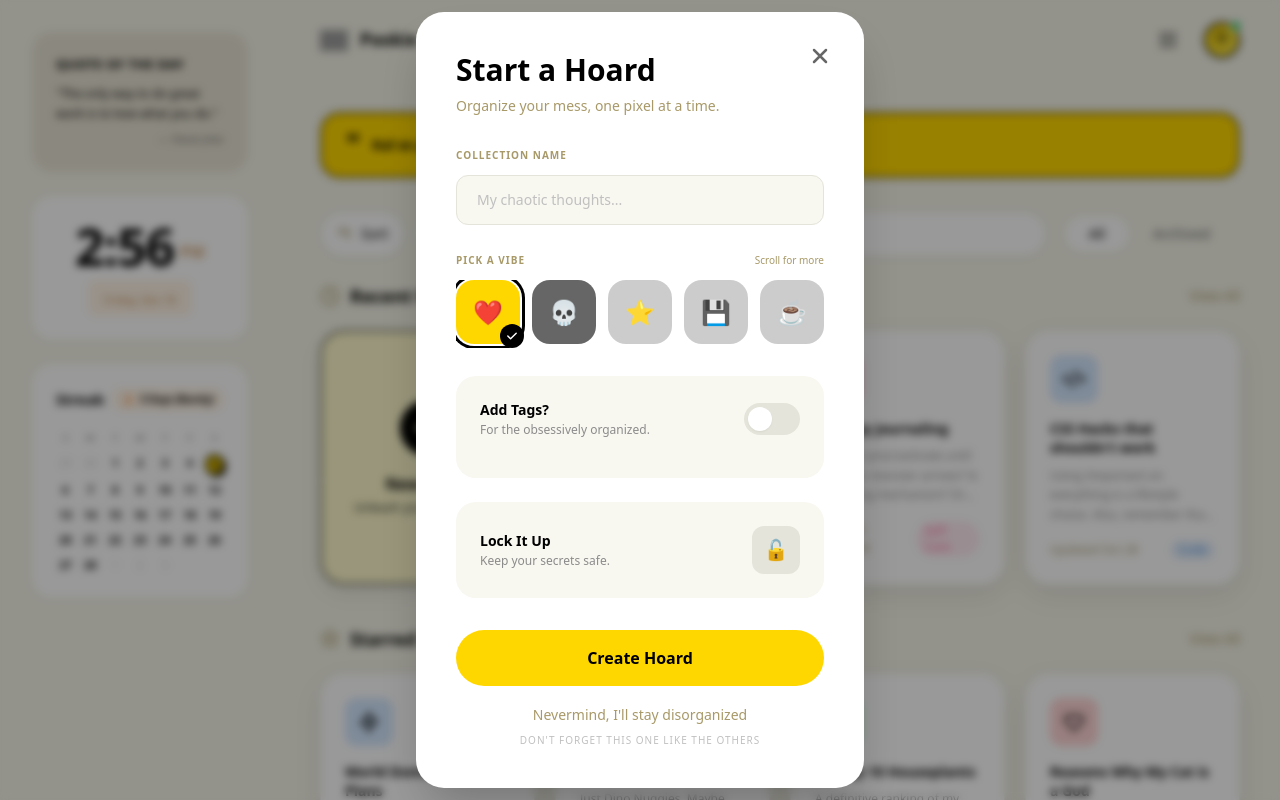
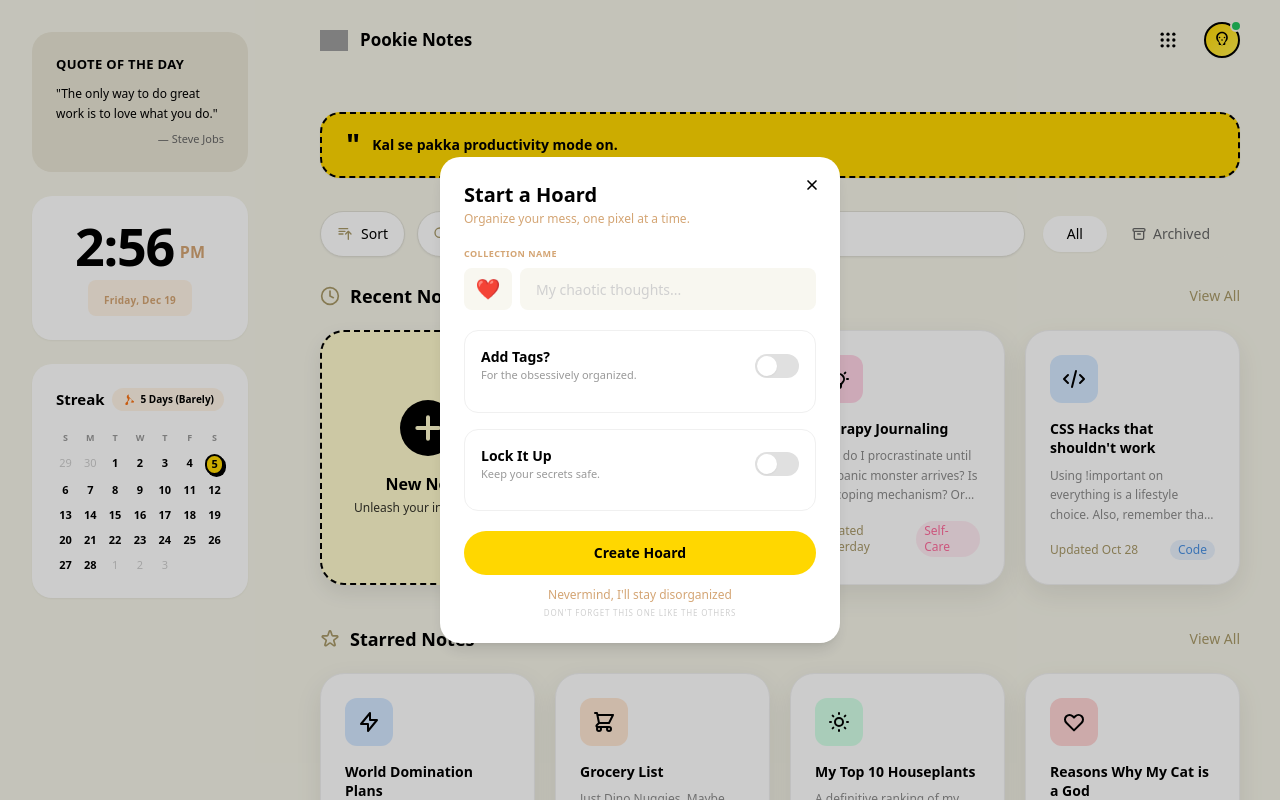
Before and after one commit to mayankbhatgare10/pookie_notes, a Next.js app: page /dashboard in a window 1280 px wide. Both pictures are taken after a click on the button 1168 px from the left and 40 px from the top of the page. Shown: the top 800 px of the page. Built offline with nearby package versions, Linux system fonts and the light colour scheme; grey boxes are pictures that could not be loaded.

Commit message:
polished Collection Pop up and Dashboard UI

```diff
--- a/components/Dashboard.tsx
+++ b/components/Dashboard.tsx
@@ -462,19 +462,22 @@ export default function Dashboard() {
                                 <button
                                     onClick={() => setActiveTab('all')}
                                     className={`px-6 py-2 rounded-full font-medium text-sm transition-all ${activeTab === 'all'
-                                            ? 'bg-white text-black shadow-sm'
-                                            : 'text-[#666] hover:text-black'
+                                        ? 'bg-white text-black shadow-sm'
+                                        : 'text-[#666] hover:text-black'
                                         }`}
                                 >
                                     All
                                 </button>
                                 <button
                                     onClick={() => setActiveTab('archived')}
-                                    className={`px-6 py-2 rounded-full font-medium text-sm transition-all ${activeTab === 'archived'
+                                    className={`px-6 py-2 rounded-full font-medium text-sm transition-all flex items-center gap-1.5 ${activeTab === 'archived'
                                             ? 'bg-white text-black shadow-sm'
                                             : 'text-[#666] hover:text-black'
                                         }`}
                                 >
+                                    <svg className="w-4 h-4" fill="none" stroke="currentColor" viewBox="0 0 24 24">
+                                        <path strokeLinecap="round" strokeLinejoin="round" strokeWidth="2" d="M5 8h14M5 8a2 2 0 110-4h14a2 2 0 110 4M5 8v10a2 2 0 002 2h10a2 2 0 002-2V8m-9 4h4" />
+                                    </svg>
                                     Archived
                                 </button>
                             </div>
@@ -743,10 +746,8 @@ export default function Dashboard() {
                         /* Archived Section */
                         <div className="text-center py-20">
                             <div className="inline-block bg-white rounded-[20px] px-8 py-12 shadow-sm">
-                                <div className="w-16 h-16 mx-auto mb-4 rounded-full bg-[#f5f4e8] flex items-center justify-center">
-                                    <svg className="w-8 h-8 text-[#a89968]" fill="none" stroke="currentColor" viewBox="0 0 24 24">
-                                        <path strokeLinecap="round" strokeLinejoin="round" strokeWidth="2" d="M5 8h14M5 8a2 2 0 110-4h14a2 2 0 110 4M5 8v10a2 2 0 002 2h10a2 2 0 002-2V8m-9 4h4" />
-                                    </svg>
+                                <div className="w-16 h-16 mx-auto mb-4 rounded-full bg-[#f5f4e8] flex items-center justify-center text-4xl">
+                                    📦
                                 </div>
                                 <h3 className="text-lg font-bold text-black mb-2">No Archived Notes</h3>
                                 <p className="text-sm text-[#a89968]">Your archived notes will appear here.</p>
--- a/components/NewCollectionModal.tsx
+++ b/components/NewCollectionModal.tsx
@@ -1,6 +1,9 @@
 'use client';
 
-import { useState } from 'react';
+import { useState, useRef, useEffect } from 'react';
+import dynamic from 'next/dynamic';
+
+const EmojiPicker = dynamic(() => import('emoji-picker-react'), { ssr: false });
 
 interface NewCollectionModalProps {
     isOpen: boolean;
@@ -9,18 +12,17 @@ interface NewCollectionModalProps {
 
 export default function NewCollectionModal({ isOpen, onClose }: NewCollectionModalProps) {
     const [collectionName, setCollectionName] = useState('');
-    const [selectedVibe, setSelectedVibe] = useState('heart');
+    const [selectedEmoji, setSelectedEmoji] = useState('❤️');
+    const [showEmojiPicker, setShowEmojiPicker] = useState(false);
     const [tagsEnabled, setTagsEnabled] = useState(false);
+    const [lockEnabled, setLockEnabled] = useState(false);
+    const [password, setPassword] = useState('');
+    const [confirmPassword, setConfirmPassword] = useState('');
+    const [showPassword, setShowPassword] = useState(false);
+    const [showConfirmPassword, setShowConfirmPassword] = useState(false);
     const [tags, setTags] = useState<string[]>(['aesthetic', 'ideas']);
     const [newTag, setNewTag] = useState('');
-
-    const vibes = [
-        { id: 'heart', icon: '❤️', bg: '#ffd700' },
-        { id: 'skull', icon: '💀', bg: '#666' },
-        { id: 'star', icon: '⭐', bg: '#ccc' },
-        { id: 'save', icon: '💾', bg: '#ccc' },
-        { id: 'coffee', icon: '☕', bg: '#ccc' },
-    ];
+    const emojiPickerRef = useRef<HTMLDivElement>(null);
 
     const handleAddTag = () => {
         if (newTag.trim() && !tags.includes(newTag.trim())) {
@@ -33,126 +35,135 @@ export default function NewCollectionModal({ isOpen, onClose }: NewCollectionMod
         setTags(tags.filter((tag) => tag !== tagToRemove));
     };
 
+    const handleEmojiClick = (emojiData: any) => {
+        setSelectedEmoji(emojiData.emoji);
+        setShowEmojiPicker(false);
+    };
+
+    // Close emoji picker when clicking outside
+    useEffect(() => {
+        const handleClickOutside = (event: MouseEvent) => {
+            if (emojiPickerRef.current && !emojiPickerRef.current.contains(event.target as Node)) {
+                setShowEmojiPicker(false);
+            }
+        };
+
+        document.addEventListener('mousedown', handleClickOutside);
+        return () => document.removeEventListener('mousedown', handleClickOutside);
+    }, []);
+
     if (!isOpen) return null;
 
     return (
-        <div className="fixed inset-0 bg-black/40 flex items-center justify-center z-50 p-4 backdrop-blur-sm">
-            <div className="bg-white rounded-[28px] p-10 max-w-md w-full relative shadow-2xl">
+        <div className="fixed inset-0 bg-black/20 flex items-center justify-center z-50 p-4">
+            <div className="bg-white rounded-[20px] p-6 max-w-[400px] w-full relative shadow-lg">
                 {/* Close Button */}
                 <button
                     onClick={onClose}
-                    className="absolute top-8 right-8 text-black/60 hover:text-black transition-colors"
+                    className="absolute top-5 right-5 text-black hover:text-gray-600 transition-colors"
                 >
-                    <svg className="w-6 h-6" fill="none" stroke="currentColor" viewBox="0 0 24 24" strokeWidth={2.5}>
+                    <svg className="w-4 h-4" fill="none" stroke="currentColor" viewBox="0 0 24 24" strokeWidth={2.5}>
                         <path strokeLinecap="round" strokeLinejoin="round" d="M6 18L18 6M6 6l12 12" />
                     </svg>
                 </button>
 
                 {/* Title */}
-                <div className="mb-8">
-                    <h2 className="text-3xl font-bold text-black mb-2">Start a Hoard</h2>
-                    <p className="text-sm text-[#a89968]">Organize your mess, one pixel at a time.</p>
+                <div className="mb-5">
+                    <h2 className="text-xl font-bold text-black mb-0.5">Start a Hoard</h2>
+                    <p className="text-xs text-[#d4a574]">Organize your mess, one pixel at a time.</p>
                 </div>
 
-                {/* Collection Name */}
-                <div className="mb-7">
-                    <label className="block text-[10px] font-bold text-[#a89968] uppercase tracking-widest mb-3">
+                {/* Collection Name with Emoji Picker */}
+                <div className="mb-5">
+                    <label className="block text-[9px] font-bold text-[#d4a574] uppercase tracking-wider mb-2">
                         Collection Name
                     </label>
+                    <div className="flex gap-2">
+                        {/* Emoji Picker */}
+                        <div className="relative" ref={emojiPickerRef}>
+                            <button
+                                onClick={() => setShowEmojiPicker(!showEmojiPicker)}
+                                className="w-12 h-[42px] rounded-lg bg-[#f8f7f0] flex items-center justify-center text-xl hover:bg-[#eeeee0] transition-colors flex-shrink-0"
+                            >
+                                {selectedEmoji}
+                            </button>
+
+                            {showEmojiPicker && (
+                                <div className="absolute top-12 left-0 z-50">
+                                    <EmojiPicker
+                                        onEmojiClick={handleEmojiClick}
+                                        width={320}
+                                        height={400}
+                                        searchDisabled={false}
+                                        skinTonesDisabled={true}
+                                        previewConfig={{ showPreview: false }}
+                                    />
+                                </div>
+                            )}
+                        </div>
+
+                        {/* Collection Name Input */}
                         <input
                             type="text"
                             placeholder="My chaotic thoughts..."
                             value={collectionName}
                             onChange={(e) => setCollectionName(e.target.value)}
-                        className="w-full px-5 py-3.5 rounded-xl bg-[#f8f7f0] border border-[#e5e4da] text-black placeholder-[#c0c0c0] text-sm focus:outline-none focus:ring-2 focus:ring-[#ffd700] focus:border-transparent transition-all"
+                            className="flex-1 px-4 py-2.5 rounded-lg bg-[#f8f7f0] border-none text-black placeholder-[#d0d0d0] text-sm focus:outline-none focus:ring-1 focus:ring-[#ffd700] h-[42px]"
                         />
-                </div>
-
-                {/* Pick a Vibe */}
-                <div className="mb-7">
-                    <div className="flex items-center justify-between mb-3">
-                        <label className="block text-[10px] font-bold text-[#a89968] uppercase tracking-widest">
-                            Pick a Vibe
-                        </label>
-                        <button className="text-[10px] text-[#a89968] hover:text-black transition-colors">
-                            Scroll for more
-                        </button>
-                    </div>
-                    <div className="flex gap-3 overflow-x-auto pb-1" style={{ scrollbarWidth: 'none' }}>
-                        {vibes.map((vibe) => (
-                            <button
-                                key={vibe.id}
-                                onClick={() => setSelectedVibe(vibe.id)}
-                                className={`relative flex-shrink-0 w-16 h-16 rounded-[18px] flex items-center justify-center text-2xl transition-all ${selectedVibe === vibe.id ? 'ring-[3px] ring-black ring-offset-2' : 'hover:scale-105'
-                                    }`}
-                                style={{ backgroundColor: vibe.bg }}
-                            >
-                                {vibe.icon}
-                                {selectedVibe === vibe.id && (
-                                    <div className="absolute -bottom-1 -right-1 w-6 h-6 bg-black rounded-full flex items-center justify-center">
-                                        <svg className="w-3.5 h-3.5 text-white" fill="currentColor" viewBox="0 0 20 20">
-                                            <path
-                                                fillRule="evenodd"
-                                                d="M16.707 5.293a1 1 0 010 1.414l-8 8a1 1 0 01-1.414 0l-4-4a1 1 0 011.414-1.414L8 12.586l7.293-7.293a1 1 0 011.414 0z"
-                                                clipRule="evenodd"
-                                            />
-                                        </svg>
-                                    </div>
-                                )}
-                            </button>
-                        ))}
                     </div>
                 </div>
 
                 {/* Add Tags */}
-                <div className="mb-6 bg-[#f8f7f0] rounded-[20px] p-6">
-                    <div className="flex items-center justify-between mb-4">
+                <div className="mb-4 bg-white rounded-[14px] p-4 border border-[#f0f0f0]">
+                    <div className="flex items-center justify-between mb-3">
                         <div>
-                            <h3 className="font-semibold text-black text-sm mb-0.5">Add Tags?</h3>
-                            <p className="text-xs text-[#8b8b8b]">For the obsessively organized.</p>
+                            <h3 className="font-semibold text-black text-sm">Add Tags?</h3>
+                            <p className="text-[11px] text-[#999]">For the obsessively organized.</p>
                         </div>
                         <button
                             onClick={() => setTagsEnabled(!tagsEnabled)}
-                            className={`relative w-14 h-8 rounded-full transition-all duration-300 ${tagsEnabled ? 'bg-[#ffd700]' : 'bg-[#e5e4da]'
+                            className={`relative w-11 h-6 rounded-full transition-all ${tagsEnabled ? 'bg-[#ffd700]' : 'bg-[#e0e0e0]'
                                 }`}
                         >
                             <div
-                                className={`absolute top-1 w-6 h-6 bg-white rounded-full shadow-sm transition-transform duration-300 ${tagsEnabled ? 'translate-x-7' : 'translate-x-1'
+                                className={`absolute top-0.5 w-5 h-5 bg-white rounded-full shadow-sm transition-transform ${tagsEnabled ? 'translate-x-5' : 'translate-x-0.5'
                                     }`}
                             />
                         </button>
                     </div>
 
                     {tagsEnabled && (
-                        <div className="mt-5 pt-5 border-t border-[#e5e4da]">
-                            <div className="flex gap-2 mb-3">
+                        <div className="mt-3 pt-3 border-t border-[#f0f0f0]">
+                            <div className="flex gap-2 mb-2.5 items-center">
                                 <input
                                     type="text"
                                     placeholder="# new-tag"
                                     value={newTag}
                                     onChange={(e) => setNewTag(e.target.value)}
                                     onKeyPress={(e) => e.key === 'Enter' && handleAddTag()}
-                                    className="flex-1 px-4 py-2.5 rounded-lg bg-white border border-[#e5e4da] text-sm placeholder-[#c0c0c0] focus:outline-none focus:ring-2 focus:ring-[#ffd700] transition-all"
+                                    className="flex-1 px-3 py-2 rounded-lg bg-[#f8f7f0] border-none text-sm placeholder-[#d0d0d0] focus:outline-none focus:ring-1 focus:ring-[#ffd700] h-[36px]"
                                 />
                                 <button
                                     onClick={handleAddTag}
-                                    className="w-10 h-10 bg-black rounded-full flex items-center justify-center hover:bg-gray-800 transition-colors"
+                                    className="w-[36px] h-[36px] bg-black rounded-full flex items-center justify-center hover:bg-gray-800 transition-colors flex-shrink-0"
                                 >
-                                    <span className="text-white text-xl font-light">+</span>
+                                    <svg className="w-4 h-4 text-white" fill="none" stroke="currentColor" viewBox="0 0 24 24" strokeWidth={3}>
+                                        <path strokeLinecap="round" strokeLinejoin="round" d="M12 4v16m8-8H4" />
+                                    </svg>
                                 </button>
                             </div>
 
                             {tags.length > 0 && (
-                                <div className="flex flex-wrap gap-2">
+                                <div className="flex flex-wrap gap-1.5">
                                     {tags.map((tag) => (
                                         <span
                                             key={tag}
-                                            className="inline-flex items-center gap-1.5 px-3 py-1.5 bg-[#ffd700] rounded-full text-xs font-medium text-black"
+                                            className="inline-flex items-center gap-1 px-2.5 py-1 bg-[#ffd700] rounded-md text-[11px] font-medium text-black"
                                         >
                                             #{tag}
                                             <button
                                                 onClick={() => handleRemoveTag(tag)}
-                                                className="hover:text-red-600 transition-colors ml-0.5"
+                                                className="hover:text-red-600 transition-colors text-sm font-bold"
                                             >
                                                 ×
                                             </button>
@@ -165,32 +176,94 @@ export default function NewCollectionModal({ isOpen, onClose }: NewCollectionMod
                 </div>
 
                 {/* Lock It Up */}
-                <div className="mb-8 bg-[#f8f7f0] rounded-[20px] p-6">
-                    <div className="flex items-center justify-between">
+                <div className="mb-5 bg-white rounded-[14px] p-4 border border-[#f0f0f0]">
+                    <div className="flex items-center justify-between mb-3">
                         <div>
-                            <h3 className="font-semibold text-black text-sm mb-0.5">Lock It Up</h3>
-                            <p className="text-xs text-[#8b8b8b]">Keep your secrets safe.</p>
+                            <h3 className="font-semibold text-black text-sm">Lock It Up</h3>
+                            <p className="text-[11px] text-[#999]">Keep your secrets safe.</p>
                         </div>
-                        <div className="w-12 h-12 rounded-xl bg-[#e5e4da] flex items-center justify-center text-xl">
-                            🔓
+                        <button
+                            onClick={() => setLockEnabled(!lockEnabled)}
+                            className={`relative w-11 h-6 rounded-full transition-all ${lockEnabled ? 'bg-[#ffd700]' : 'bg-[#e0e0e0]'
+                                }`}
+                        >
+                            <div
+                                className={`absolute top-0.5 w-5 h-5 bg-white rounded-full shadow-sm transition-transform ${lockEnabled ? 'translate-x-5' : 'translate-x-0.5'
+                                    }`}
+                            />
+                        </button>
+                    </div>
+
+                    {lockEnabled && (
+                        <div className="mt-3 pt-3 border-t border-[#f0f0f0] space-y-2.5">
+                            <div className="relative">
+                                <input
+                                    type={showPassword ? 'text' : 'password'}
+                                    placeholder="Password"
+                                    value={password}
+                                    onChange={(e) => setPassword(e.target.value)}
+                                    className="w-full px-3 py-2 pr-10 rounded-lg bg-[#f8f7f0] border-none text-sm placeholder-[#d0d0d0] focus:outline-none focus:ring-1 focus:ring-[#ffd700]"
+                                />
+                                <button
+                                    type="button"
+                                    onClick={() => setShowPassword(!showPassword)}
+                                    className="absolute right-3 top-1/2 -translate-y-1/2 text-[#999] hover:text-black transition-colors"
+                                >
+                                    {showPassword ? (
+                                        <svg className="w-4 h-4" fill="none" stroke="currentColor" viewBox="0 0 24 24">
+                                            <path strokeLinecap="round" strokeLinejoin="round" strokeWidth={2} d="M13.875 18.825A10.05 10.05 0 0112 19c-4.478 0-8.268-2.943-9.543-7a9.97 9.97 0 011.563-3.029m5.858.908a3 3 0 114.243 4.243M9.878 9.878l4.242 4.242M9.88 9.88l-3.29-3.29m7.532 7.532l3.29 3.29M3 3l3.59 3.59m0 0A9.953 9.953 0 0112 5c4.478 0 8.268 2.943 9.543 7a10.025 10.025 0 01-4.132 5.411m0 0L21 21" />
+                                        </svg>
+                                    ) : (
+                                        <svg className="w-4 h-4" fill="none" stroke="currentColor" viewBox="0 0 24 24">
+                                            <path strokeLinecap="round" strokeLinejoin="round" strokeWidth={2} d="M15 12a3 3 0 11-6 0 3 3 0 016 0z" />
+                                            <path strokeLinecap="round" strokeLinejoin="round" strokeWidth={2} d="M2.458 12C3.732 7.943 7.523 5 12 5c4.478 0 8.268 2.943 9.542 7-1.274 4.057-5.064 7-9.542 7-4.477 0-8.268-2.943-9.542-7z" />
+                                        </svg>
+                                    )}
+                                </button>
+                            </div>
+                            <div className="relative">
+                                <input
+                                    type={showConfirmPassword ? 'text' : 'password'}
+                                    placeholder="Confirm Password"
+                                    value={confirmPassword}
+                                    onChange={(e) => setConfirmPassword(e.target.value)}
+                                    className="w-full px-3 py-2 pr-10 rounded-lg bg-[#f8f7f0] border-none text-sm placeholder-[#d0d0d0] focus:outline-none focus:ring-1 focus:ring-[#ffd700]"
+                                />
+                                <button
+                                    type="button"
+                                    onClick={() => setShowConfirmPassword(!showConfirmPassword)}
+                                    className="absolute right-3 top-1/2 -translate-y-1/2 text-[#999] hover:text-black transition-colors"
+                                >
+                                    {showConfirmPassword ? (
+                                        <svg className="w-4 h-4" fill="none" stroke="currentColor" viewBox="0 0 24 24">
+                                            <path strokeLinecap="round" strokeLinejoin="round" strokeWidth={2} d="M13.875 18.825A10.05 10.05 0 0112 19c-4.478 0-8.268-2.943-9.543-7a9.97 9.97 0 011.563-3.029m5.858.908a3 3 0 114.243 4.243M9.878 9.878l4.242 4.242M9.88 9.88l-3.29-3.29m7.532 7.532l3.29 3.29M3 3l3.59 3.59m0 0A9.953 9.953 0 0112 5c4.478 0 8.268 2.943 9.543 7a10.025 10.025 0 01-4.132 5.411m0 0L21 21" />
+                                        </svg>
+                                    ) : (
+                                        <svg className="w-4 h-4" fill="none" stroke="currentColor" viewBox="0 0 24 24">
+                                            <path strokeLinecap="round" strokeLinejoin="round" strokeWidth={2} d="M15 12a3 3 0 11-6 0 3 3 0 016 0z" />
+                                            <path strokeLinecap="round" strokeLinejoin="round" strokeWidth={2} d="M2.458 12C3.732 7.943 7.523 5 12 5c4.478 0 8.268 2.943 9.542 7-1.274 4.057-5.064 7-9.542 7-4.477 0-8.268-2.943-9.542-7z" />
+                                        </svg>
+                                    )}
+                                </button>
                             </div>
                         </div>
+                    )}
                 </div>
 
                 {/* Create Button */}
                 <button
                     onClick={onClose}
-                    className="w-full py-4 rounded-full bg-[#ffd700] hover:bg-[#ffed4e] text-black font-bold text-base transition-all mb-4"
+                    className="w-full py-3 rounded-full bg-[#ffd700] hover:bg-[#ffed4e] text-black font-bold text-sm transition-all mb-3"
                 >
                     Create Hoard
                 </button>
 
                 {/* Footer Text */}
                 <div className="text-center">
-                    <button onClick={onClose} className="text-sm text-[#a89968] hover:text-black transition-colors mb-2">
+                    <button onClick={onClose} className="text-xs text-[#d4a574] hover:text-black transition-colors mb-1 block w-full">
                         Nevermind, I'll stay disorganized
                     </button>
-                    <p className="text-[10px] text-[#c0c0c0] uppercase tracking-widest font-medium">
+                    <p className="text-[8px] text-[#d0d0d0] uppercase tracking-widest font-medium">
                         Don't forget this one like the others
                     </p>
                 </div>
--- a/package.json
+++ b/package.json
@@ -9,9 +9,10 @@
     "lint": "next lint"
   },
   "dependencies": {
+    "emoji-picker-react": "^4.16.1",
+    "next": "^15.0.0",
     "react": "^18.3.1",
-    "react-dom": "^18.3.1",
-    "next": "^15.0.0"
+    "react-dom": "^18.3.1"
   },
   "devDependencies": {
     "@types/node": "^20",
```
Also changed, not shown: 1 other file (tests, documents, lock files or other folders). Lines whose indentation alone changed are shown as unchanged.
